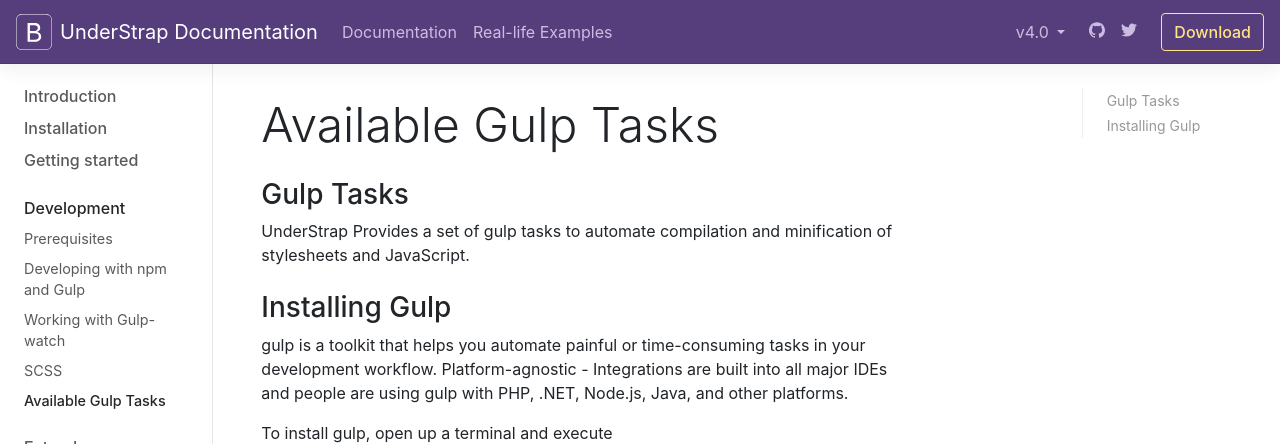
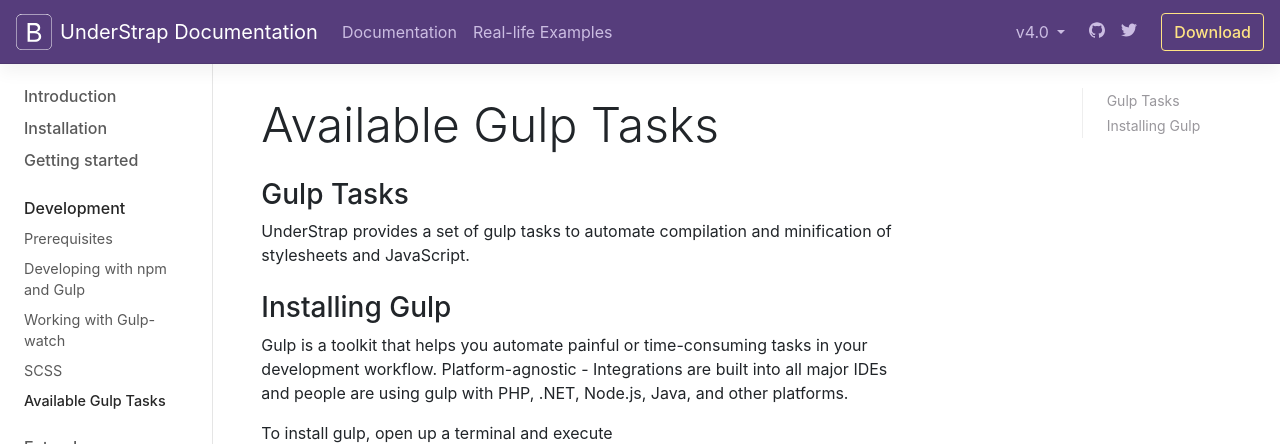
Before and after one commit to Thomas-A-Reinert/Understrap-Documentation, a Jekyll site: the page built from docs/0.8.2/development/available-gulp-tasks.md, in a window 1280 px wide and 900 px high. Shown: the top 444 px of the window. Built offline with Jekyll 4.4.1, drawn with Linux system fonts in a browser that asks for light colours; nearby versions of some CDN libraries; comment, search, counter and statistics services are not loaded; the table of contents is made by our own code.

```diff
--- a/docs/0.8.2/development/available-gulp-tasks.md
+++ b/docs/0.8.2/development/available-gulp-tasks.md
@@ -7,7 +7,7 @@ toc: true
 ---
 
 ### Gulp Tasks
-UnderStrap Provides a set of gulp tasks to automate compilation and minification of stylesheets and JavaScript.
+UnderStrap provides a set of gulp tasks to automate compilation and minification of stylesheets and JavaScript.
 
 ### Installing Gulp
 
@@ -15,7 +15,7 @@ UnderStrap Provides a set of gulp tasks to automate compilation and minification
 ##### If you already have gulp installed globally you can skip this step.
 {% endcapture %}
 
-gulp is a toolkit that helps you automate painful or time-consuming tasks in your development workflow. Platform-agnostic - Integrations are built into all major IDEs and people are using gulp with PHP, .NET, Node.js, Java, and other platforms.
+Gulp is a toolkit that helps you automate painful or time-consuming tasks in your development workflow. Platform-agnostic - Integrations are built into all major IDEs and people are using gulp with PHP, .NET, Node.js, Java, and other platforms.
 
 To install gulp, open up a terminal and execute
 {% highlight sh %}
```
